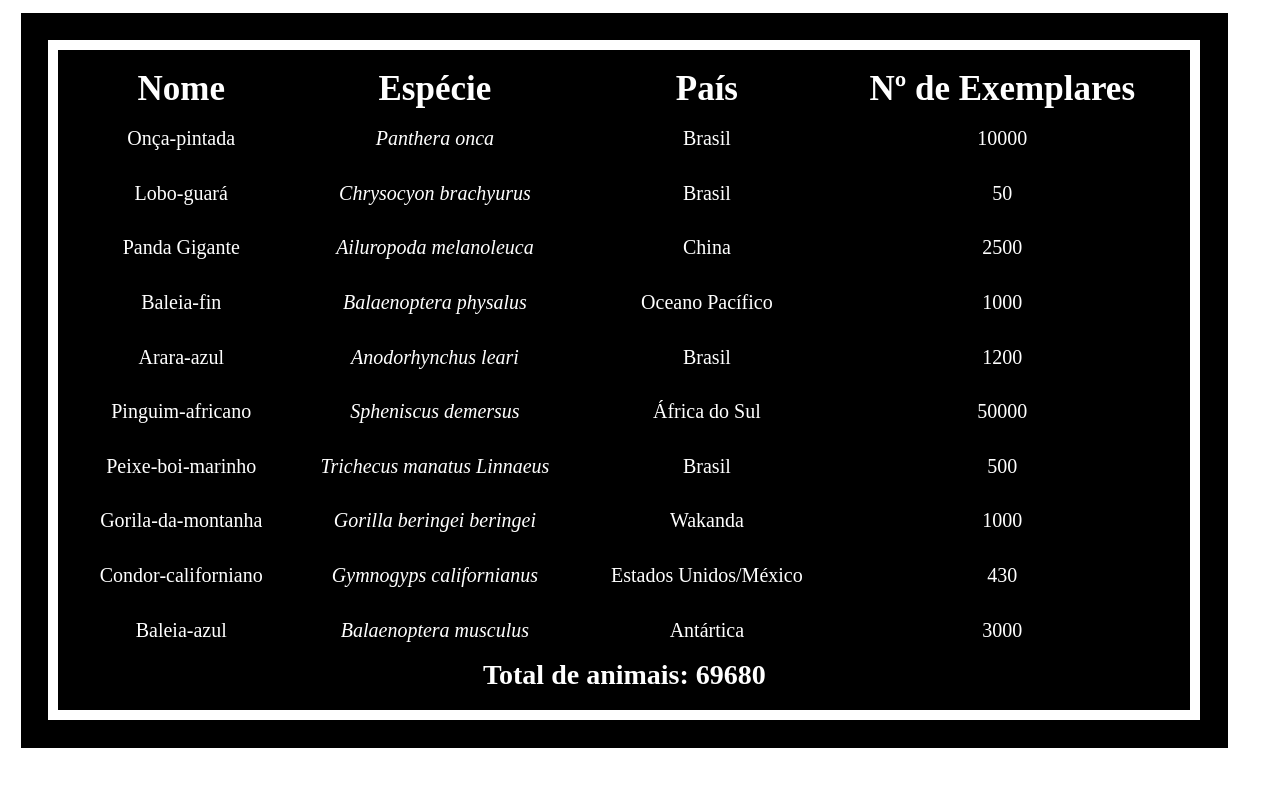
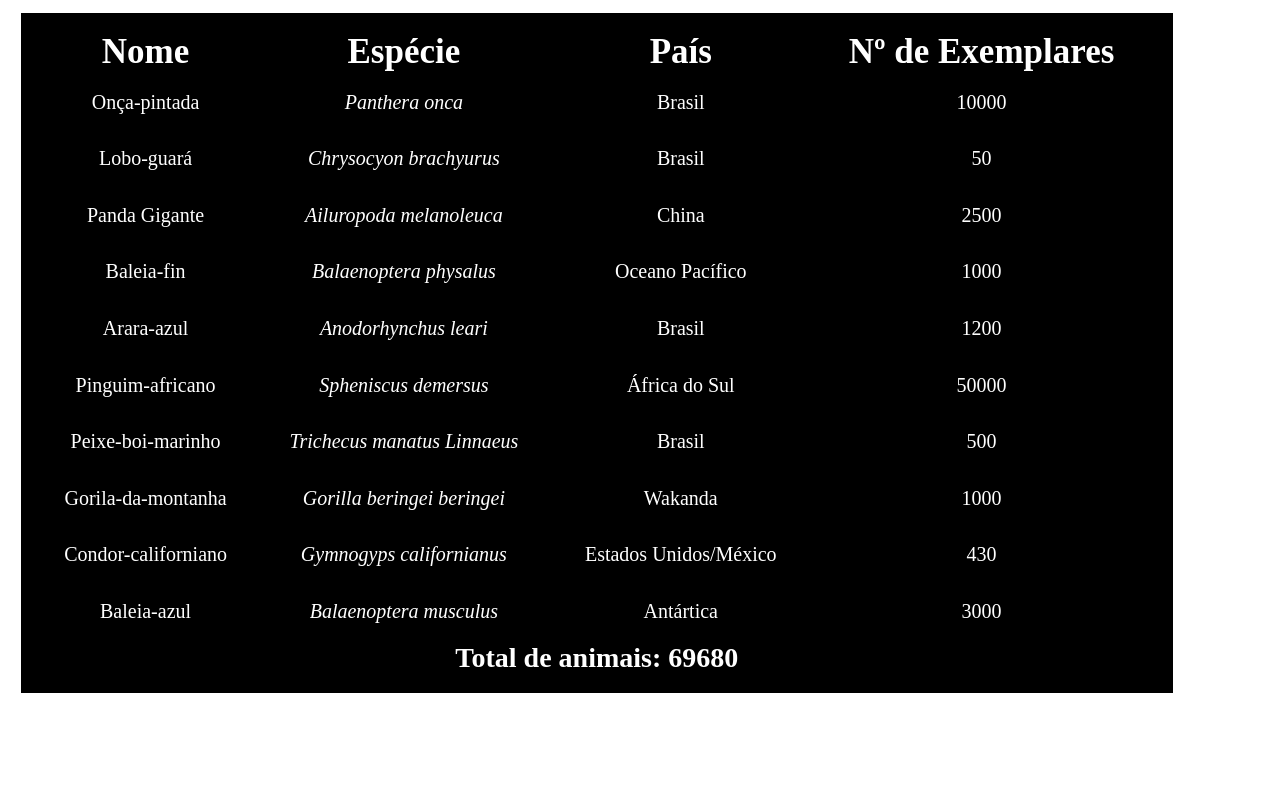
Before and after one commit to thayssa-souza/Repository_VanillaJs, a plain HTML site: page AnimalsTable_exercise2/index.html in a window 1280 px wide. Drawn offline with Linux system fonts and the light colour scheme.

Commit message:
update table animals

```diff
--- a/AnimalsTable_exercise2/index.html
+++ b/AnimalsTable_exercise2/index.html
@@ -7,8 +7,6 @@
     <title>Animals table</title>
 </head>
 <body>
-    <table id="table">
-    </table>
     <script src="script.js"></script>
 </body>
 </html>
--- a/AnimalsTable_exercise2/script.js
+++ b/AnimalsTable_exercise2/script.js
@@ -3,7 +3,10 @@ const cabecalho = document.createElement("thead");
 const corpo = document.createElement("tbody");
 const rodape = document.createElement("tfoot");
 
-document.getElementById('table').appendChild(tabela);
+document.body.appendChild(tabela);
+tabela.appendChild(cabecalho);
+tabela.appendChild(corpo);
+tabela.appendChild(rodape);
 
 const animais = [
     {
@@ -99,22 +102,15 @@ td.innerText = `Total de animais: ${totalAnimais}`;
 td.setAttribute("colspan", "4");
 rodape.appendChild(td)
 
-tabela.appendChild(cabecalho);
-tabela.appendChild(corpo);
-tabela.appendChild(rodape);
-
-document.querySelector('table').style.margin = '1vw';
-document.querySelector('table').style.padding = '2vw';
-document.querySelector('table').style.backgroundColor = 'black';
-
 Object.assign(tabela.style, {
-    border: '10px solid',
     'font-size': '20px',
     textAlign: 'center',
     width: '90vw',
     height: '85vh',
     color: 'white',
     padding: '2vh',
+    margin: '1vw',
+    backgroundColor: 'black'
 })
 
 Object.assign(cabecalho.style, {
```
